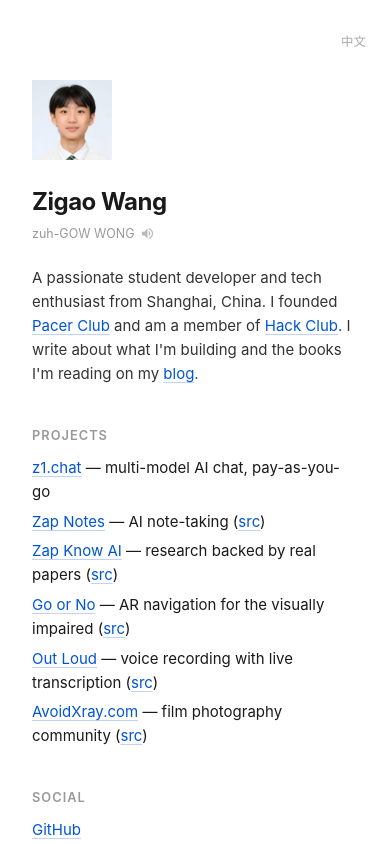
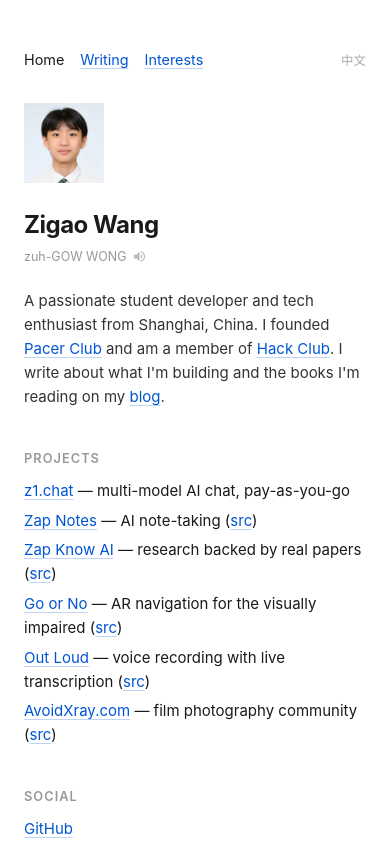
Before and after one commit to ZigaoWang/zigao.wang_new, a plain HTML site: page index.html in a window 390 px wide. Shown: the top 844 px of the page. Drawn offline with Linux system fonts and the light colour scheme.

Commit message:
fix: mobile nav layout

```diff
--- a/styles.css
+++ b/styles.css
@@ -182,6 +182,10 @@
 }
 
 @media (max-width: 700px) {
+  body {
+    padding: 3rem 1.5rem;
+  }
+
   .page-layout {
     grid-template-columns: 1fr;
     gap: 0;
@@ -190,16 +194,22 @@
 
   aside {
     text-align: left;
-    margin-top: 2.5rem;
+    margin-top: 0;
+    order: -1;
+    margin-bottom: 2rem;
+    display: flex;
+    justify-content: space-between;
+    align-items: baseline;
   }
 
   .lang-toggle {
-    position: absolute;
-    top: 2rem;
-    right: 1.5rem;
+    margin-bottom: 0;
+    order: 1;
   }
 
   .elsewhere {
-    flex-direction: column;
+    flex-direction: row;
+    gap: 1rem;
+    flex-wrap: wrap;
   }
 }
```
